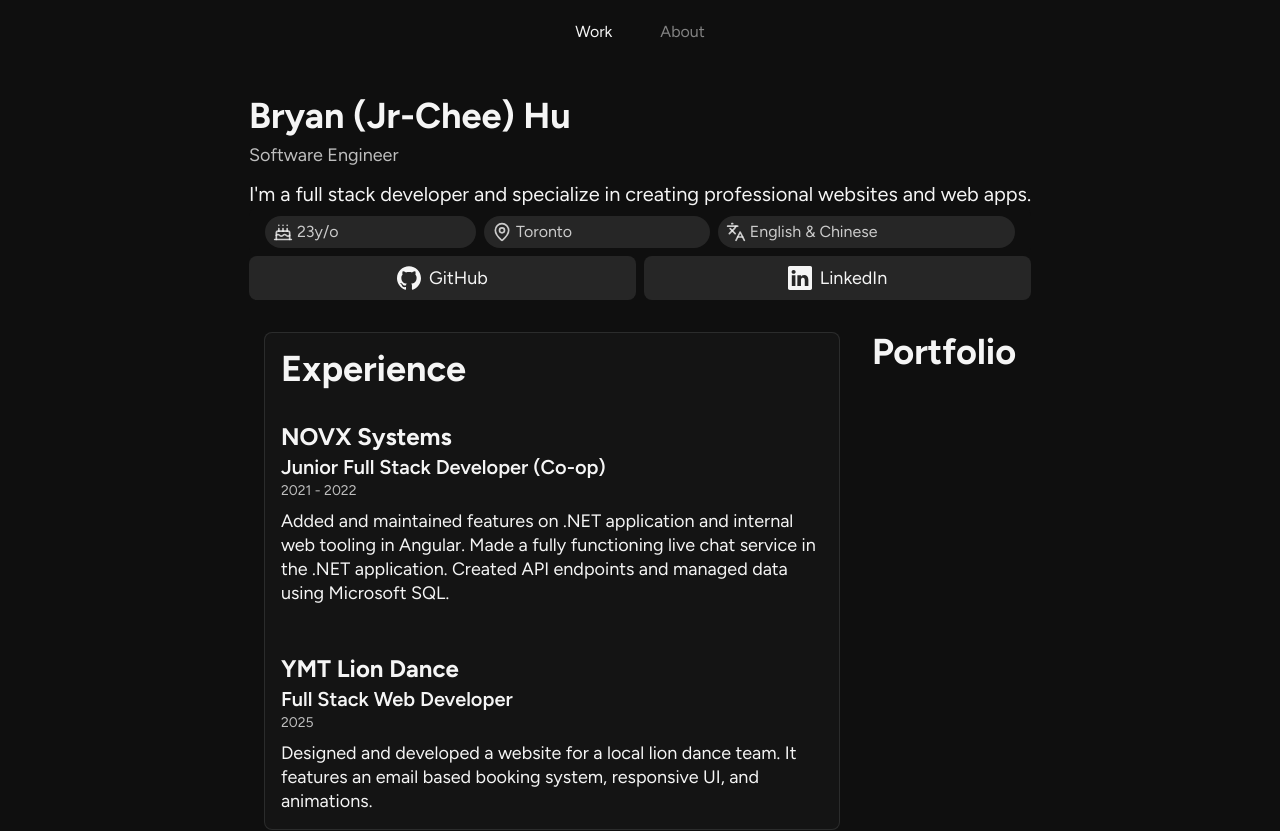
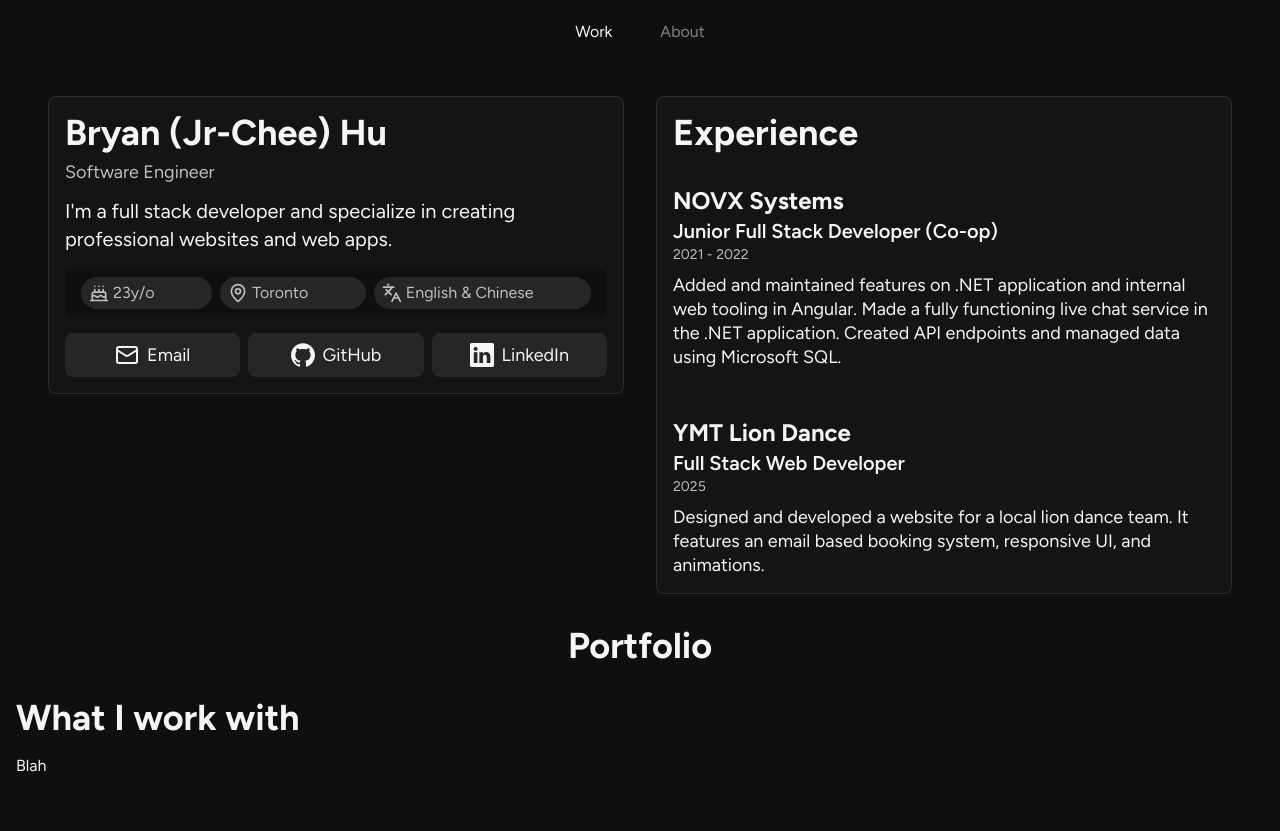
Before and after one commit to mrdude8391/branflakes, a React (Vite) app: page / in a window 1280 px wide. Shown: the top 831 px of the page. Built offline with nearby package versions, Linux system fonts and the light colour scheme.

Commit message:
self info use anchors

```diff
--- a/src/components/SelfInfo.tsx
+++ b/src/components/SelfInfo.tsx
@@ -1,15 +1,10 @@
-import type { MouseEvent } from "react";
 import GithubSVG from "../assets/Github/GithubSVG.tsx";
 import LinkedInSVG from "../assets/LinkedIn/LinkedInSVG.tsx";
-import { Cake, Languages, MapPin } from "lucide-react";
+import { Cake, Languages, Mail, MapPin } from "lucide-react";
 
 const SelfInfo = () => {
-  const openNewtab = (e: MouseEvent, url: string) => {
-    e.preventDefault();
-    window.open(url, "_blank");
-  };
   return (
-    <div className="dash-block">
+    <section className="dashboard-card flex flex-col gap-4">
       <div>
         <h1>Bryan (Jr-Chee) Hu</h1>
         <sub>Software Engineer</sub>
@@ -18,7 +13,7 @@ const SelfInfo = () => {
           websites and web apps.
         </p>
       </div>
-      <div className="flex flex-wrap bg-background gap-2 px-4 py-2 rounded-lg text-foreground/80">
+      <div className="flex flex-wrap bg-background gap-2 px-4 py-2 rounded-lg text-foreground-muted">
         <div className="rounded-accent-container gap-1 ">
           <Cake className="size-5" />
           <p>23y/o</p>
@@ -33,24 +28,34 @@ const SelfInfo = () => {
         </div>
       </div>
       <div className="flex gap-2">
-        <button
-          className="social-button"
-          onClick={(e) => openNewtab(e, "https://github.com/mrdude8391")}
+        <a href="mailto:jrcheehu@gmail.com" target="_blank" className="w-full">
+          <button className="social-button">
+            <Mail className="size-6" />
+            Email
+          </button>
+        </a>
+        <a
+          href="https://github.com/mrdude8391"
+          target="_blank"
+          className="w-full"
         >
+          <button className="social-button">
             <GithubSVG className="size-6 fill-foreground" />
             GitHub
           </button>
-        <button
-          className="social-button"
-          onClick={(e) =>
-            openNewtab(e, "https://www.linkedin.com/in/hu-bryan/")
-          }
+        </a>
+        <a
+          href="https://www.linkedin.com/in/hu-bryan/"
+          target="_blank"
+          className="w-full"
         >
+          <button className="social-button">
             <LinkedInSVG className="size-6 fill-foreground" />
             LinkedIn
           </button>
+        </a>
       </div>
-    </div>
+    </section>
   );
 };
 
```
Lines whose indentation alone changed are shown as unchanged.
